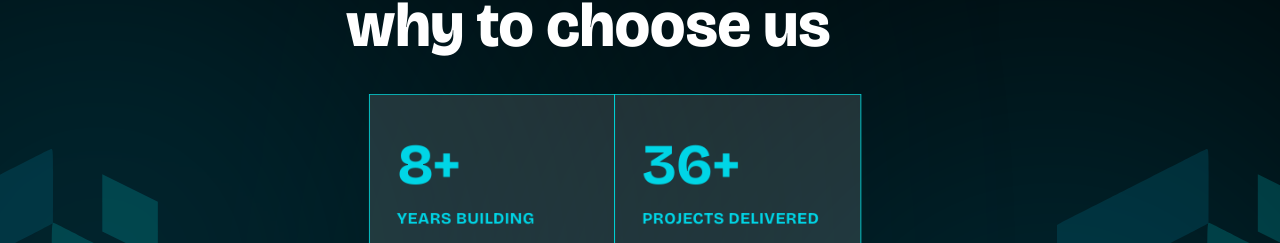
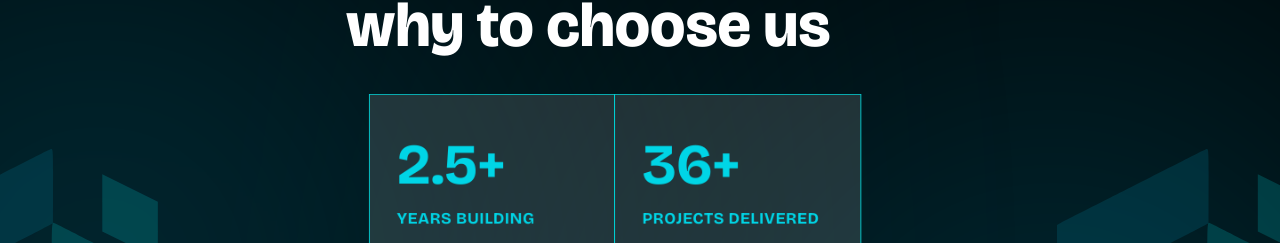
Before and after one commit to codemetric28-CM/CodeMetric, a website: page public/index.html in a window 1280 px wide. Shown: the part 4452-4695 px from the top of the page. Drawn offline with nearby package versions, Linux system fonts and the light colour scheme; a web font is replaced by a local one.

Commit message:
change exp 2.5+

```diff
--- a/public/index.html
+++ b/public/index.html
@@ -342,7 +342,7 @@
 
     <div class="wcu-card" data-corner="tl">
       <div class="abs" style="left:16.52px; top:0; width:277px; height:277px; background:rgba(164,172,172,0.2); border:1px solid #00d3d6;"></div>
-      <p class="abs fvs14" style="left:70.52px; top:19.1px; width:186px; font-family:'Bricolage Grotesque',sans-serif; font-weight:600; font-size:70px; color:#00d3d6; text-align:center;">8+</p>
+      <p class="abs fvs14" style="left:70.52px; top:19.1px; width:186px; font-family:'Bricolage Grotesque',sans-serif; font-weight:600; font-size:70px; color:#00d3d6; text-align:center;">2.5+</p>
       <p class="abs fvs14" style="left:159.52px; top:123px; transform:translateX(-50%); width:312px; font-family:'Bricolage Grotesque',sans-serif; font-weight:700; font-size:26px; color:#00d3d6; text-align:center;"> YEARS BUILDING</p>
       <p class="abs fvs14" style="left:61.52px; top:166px; width:196px; font-family:'Bricolage Grotesque',sans-serif; font-size:20px; color:#fff; text-align:justify;">Years of solving real business challenges with technology.</p>
     </div>
```
